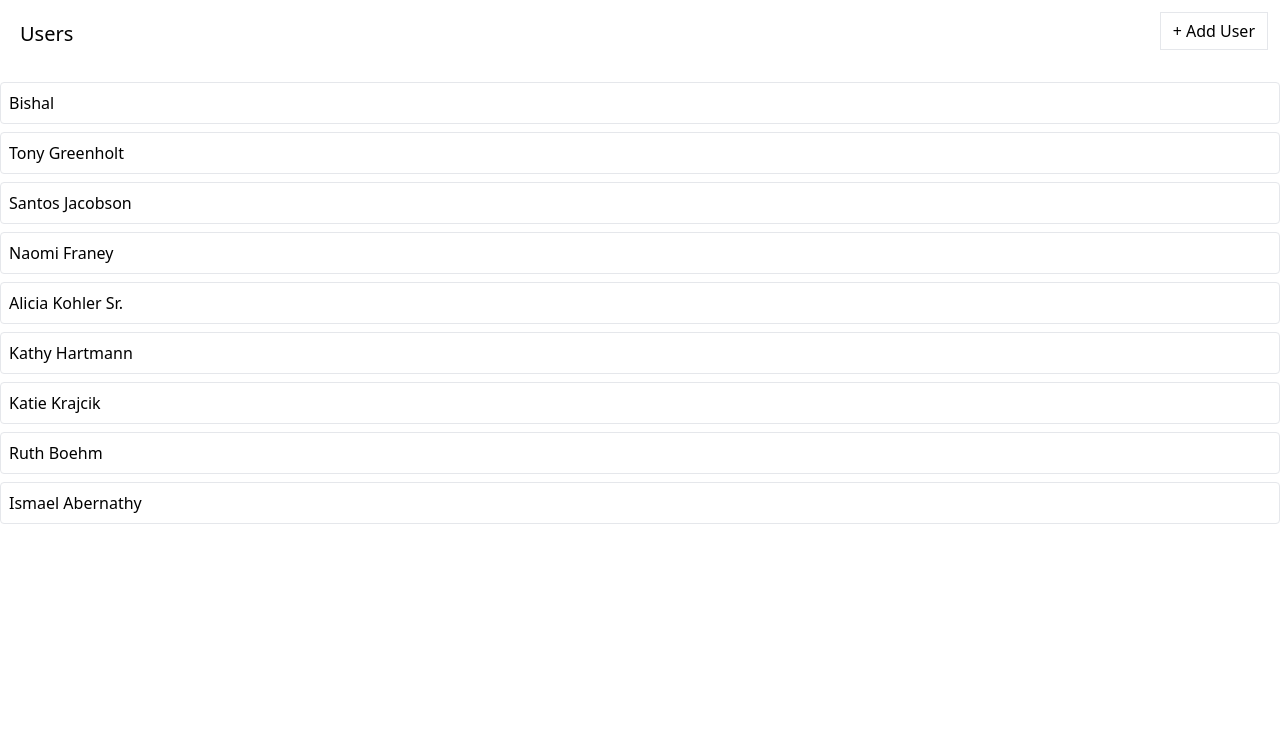
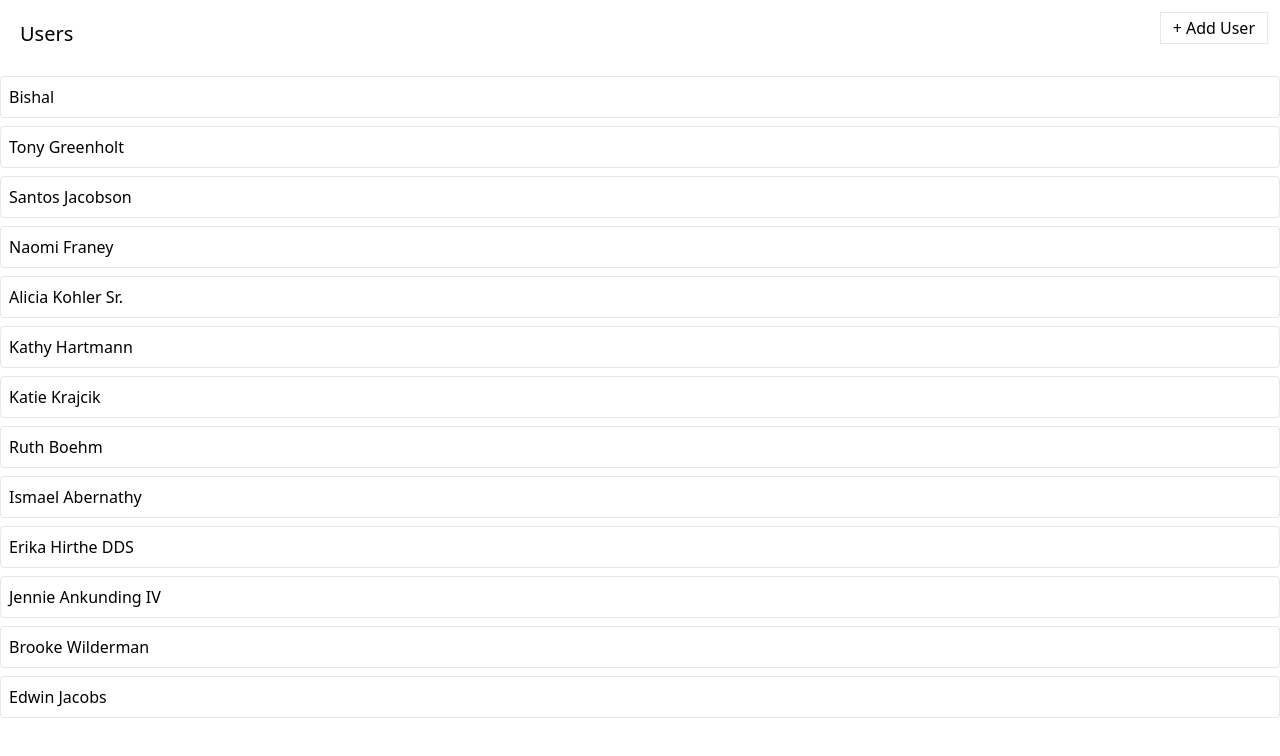
Before and after one commit to bishalkunwar/HandsOnReact, a React (Create React App) app in the folder photoapp/: page / in a window 1280 px wide. Shown: the top 756 px of the page. Built offline with nearby package versions, Linux system fonts and the light colour scheme; data requests are answered from the project's data file.

Commit message:
loading GoSync icon implemented to add button

```diff
--- a/photoapp/db.json
+++ b/photoapp/db.json
@@ -35,6 +35,22 @@
     {
       "name": "Ismael Abernathy",
       "id": 9
+    },
+    {
+      "name": "Erika Hirthe DDS",
+      "id": 10
+    },
+    {
+      "name": "Jennie Ankunding IV",
+      "id": 11
+    },
+    {
+      "name": "Brooke Wilderman",
+      "id": 12
+    },
+    {
+      "name": "Edwin Jacobs",
+      "id": 13
     }
   ],
   "albums": [],
--- a/photoapp/src/components/UserLists.js
+++ b/photoapp/src/components/UserLists.js
@@ -92,11 +92,7 @@ export default function UserLists(){
                 <h1 className="m-2 text-xl">
                     Users
                 </h1>
-                {
-                    isCreatingUser
-                    ? 'Creating User'
-                    : <Button onClick={handleAddUser}>+ Add User</Button>
-                }
+                <Button onClick={handleAddUser} loading={isCreatingUser}>+ Add User</Button>
                 {creatingUserError && 'Error Creating User'}
             </div>
             <div>{renderedUsers}</div>
--- a/photoapp/src/components/button.js
+++ b/photoapp/src/components/button.js
@@ -1,9 +1,10 @@
 // import PropTypes from 'prop-types';
 import className from 'classnames';
+import {GoSync} from "react-icons/go";
 
-export default function Button({children, primary, secondary, success, warning, danger, outline, rounded, ...rest }){
+export default function Button({children, primary, secondary, success, warning, danger, outline, rounded, loading, ...rest }){
 
-    const classes = className( ' flex items-center px-3 py-1.5 border mb-5', {
+    const classes = className( ' flex items-center px-3 py-1.5 border mb-5 h-8', {
         'border-blue-500 bg-blue-500 text-white':primary,
         'border-gray-500 bg-gray-500 text-white':secondary,
         'border-green-500 bg-green-500 text-white': success,
@@ -11,12 +12,13 @@ export default function Button({children, primary, secondary, success, warning,
         'border-red-500 bg-red-500 text-white': danger,
         'rounded-full':rounded,
         'border-teal-400':outline,
+        'opacity-80': loading,
 
     });
 
     return(
-        <button className={classes} {...rest}>
-            {children}
+        <button className={classes} disabled={loading} {...rest}>
+            {loading ? <GoSync className='animate-spin'/>: children}
         </button>
     );
 };
```
